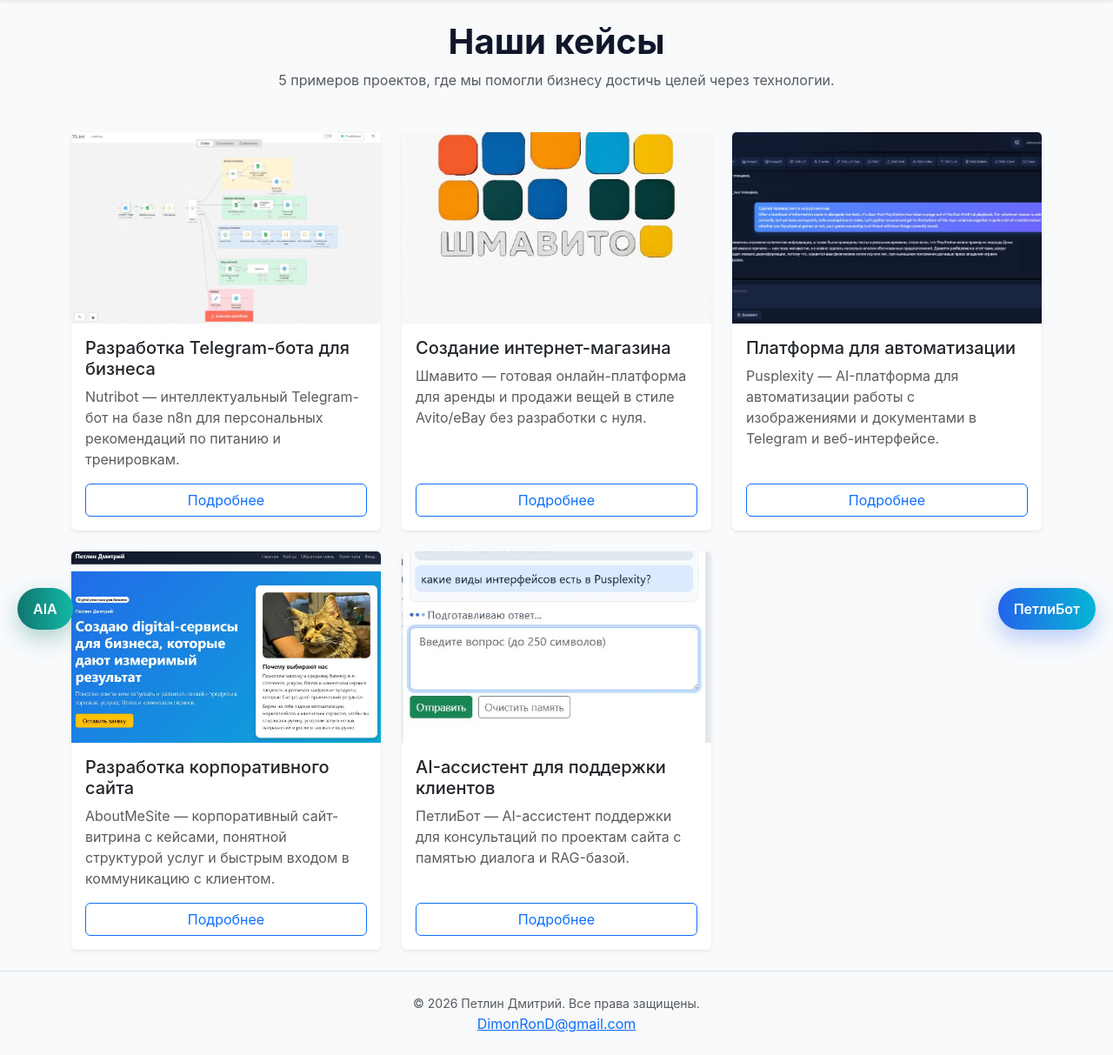
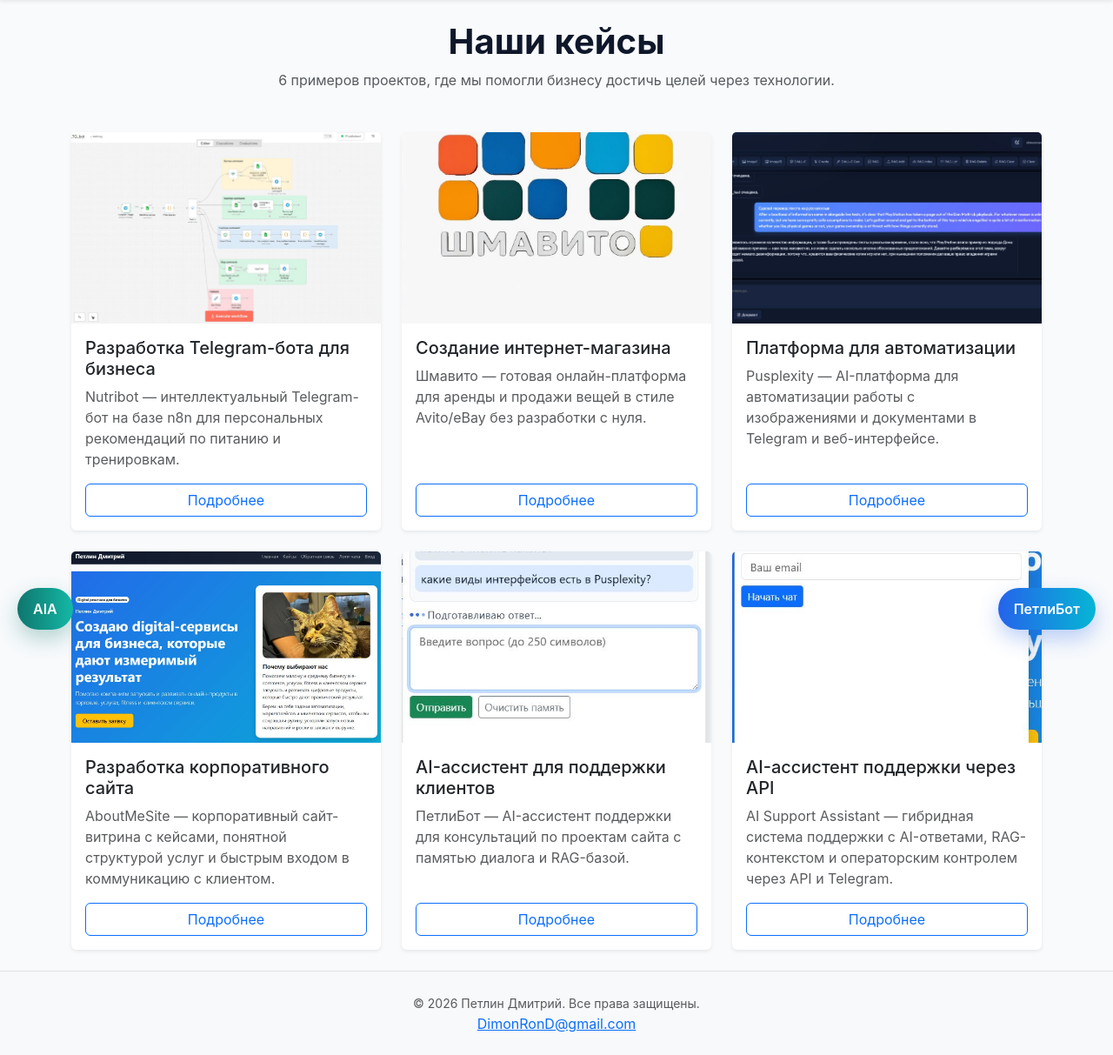
Before and after one commit to DimonRonD/AboutMeSite, a Flask app: page /cases in a window 1280 px wide. Shown: the part 56-1269 px from the top of the page at 87% size. Run offline with Flask 3, Linux system fonts and the light colour scheme; parts of the project's set-up code (start-up, migrations or seed data) failed here and were passed over; some libraries are stand-ins or nearby versions.

Commit message:
Add API support assistant case with AIA media gallery.
Introduce a new case entry for the hybrid AI/support API assistant and make the cases page subtitle use dynamic project count.

Co-authored-by: Cursor <cursoragent@cursor.com>

```diff
--- a/app.py
+++ b/app.py
@@ -272,6 +272,49 @@ CASES = [
         ],
         "image": "images/AboutMeSite/Petlibot.jpg",
         "gallery": ["images/AboutMeSite/Petlibot.jpg"],
+    },
+    {
+        "id": 6,
+        "title": "AI-ассистент поддержки через API",
+        "short_description": (
+            "AI Support Assistant — гибридная система поддержки с AI-ответами, "
+            "RAG-контекстом и операторским контролем через API и Telegram."
+        ),
+        "full_description": (
+            "AI Support Assistant — гибридная система клиентской поддержки с AI и операторским "
+            "контролем. Я реализовал ядро на Python (FastAPI + Telegram Bot), где ассистент "
+            "отвечает на обращения с учетом контекста: память последних сообщений хранится в "
+            "SQLite, а база знаний подключена через RAG (ChromaDB + документы TXT/PDF/MD). "
+            "Проект поддерживает два канала: web/API для внешних приложений и Telegram для "
+            "живой работы операторов. Оператор видит список диалогов, может перехватить сессию, "
+            "отвечать вручную, вернуть диалог AI и закрыть обращение. После закрытия пользователь "
+            "ставит оценку 1-5 и, при желании, комментарий."
+        ),
+        "business_benefits": [
+            "Гибридный режим поддержки: AI берет на себя типовые вопросы, оператор подключается в сложных кейсах.",
+            "Контроль качества сервиса: по каждому диалогу фиксируется оценка и комментарий после закрытия.",
+            "Быстрое внедрение в существующие продукты: есть web/API канал для внешних приложений.",
+            "Снижение времени реакции на обращения за счет автогенерации ответов с учетом контекста.",
+            "Прозрачная операционная картина: видно, кто отвечал в диалоге — AI или support.",
+        ],
+        "economy_effect": [
+            "Снижение нагрузки на первую линию поддержки за счет автоматизации типовых обращений.",
+            "Сокращение времени обработки обращений благодаря памяти контекста и RAG-поиску.",
+            "Быстрый разбор инцидентов через детальные логи и экспорт данных в CSV.",
+            "Экономия на инфраструктурном запуске через Docker Compose, профили и healthcheck.",
+        ],
+        "tangible_benefit": [
+            "Сокращение среднего времени ответа пользователю: в среднем на 5-14 минут.",
+            "Снижение доли обращений, требующих ручной обработки оператором: ориентировочно на 25-45%.",
+            "Рост удовлетворенности клиентов за счет прозрачного handoff AI -> support: в среднем на 10-17%.",
+        ],
+        "image": "images/AIA/AIA.jpg",
+        "gallery": [
+            "images/AIA/AIA.jpg",
+            "images/AIA/Zero_Final_Battle_support_chat.jpg",
+            "images/AIA/Zero_Final_Battle_take_user_session.jpg",
+            "images/AIA/Zero_Final_Battle_logs.jpg",
+        ],
     },
 ]
 
--- a/templates/cases.html
+++ b/templates/cases.html
@@ -5,7 +5,7 @@
 <section class="container">
     <div class="text-center mb-5">
         <h1 class="fw-bold">Наши кейсы</h1>
-        <p class="text-muted">5 примеров проектов, где мы помогли бизнесу достичь целей через технологии.</p>
+        <p class="text-muted">{{ cases|length }} примеров проектов, где мы помогли бизнесу достичь целей через технологии.</p>
     </div>
 
     <div class="row g-4">
```
Also changed, not shown: static/images/AIA/AIA.jpg (added), static/images/AIA/Zero_Final_Battle_logs.jpg (added), static/images/AIA/Zero_Final_Battle_support_chat.jpg (added), static/images/AIA/Zero_Final_Battle_take_user_session.jpg (added).
